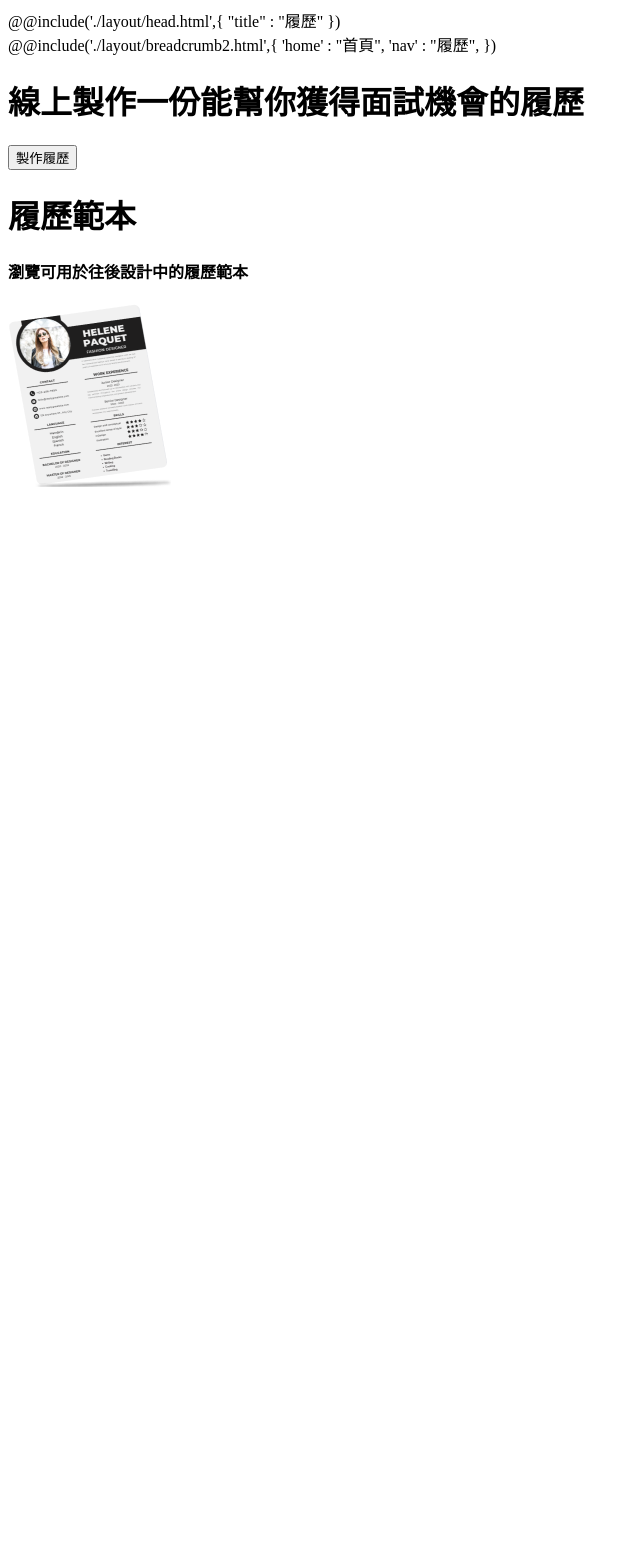
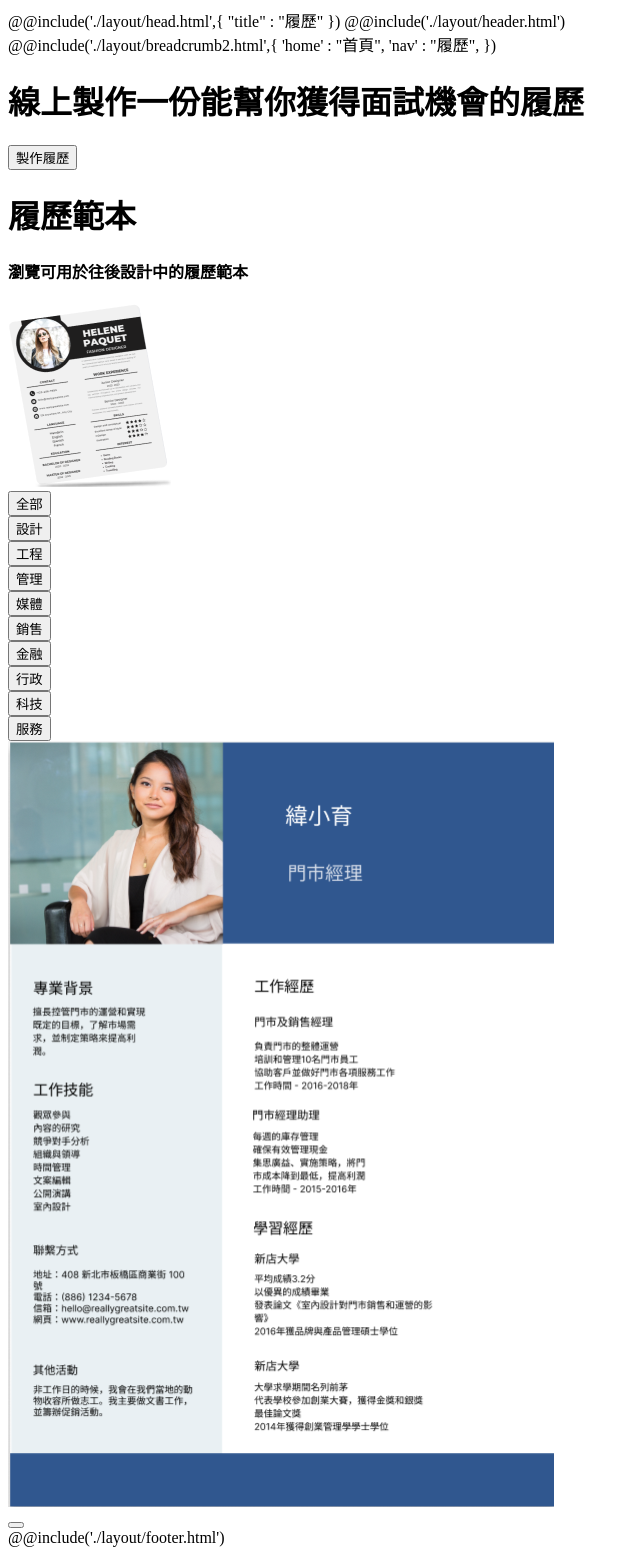
Before and after one commit to dai24/tgd102_g2, a PHP site: page /resume.html in a window 1280 px wide. Shown: the whole page, without its empty margins (0-640 px from the left). Before the commit the page ends 487 px from the top, so only its background shows below. Run offline with PHP 8.4, Linux system fonts and the light colour scheme.

Commit message:
add 履歷範本分類、按鈕、js跟css共用連結

```diff
--- a/layout/footer.html
+++ b/layout/footer.html
@@ -26,3 +26,9 @@
     </div>
 
 </footer>
+
+<!-- 套件 -->
+<script src="https://cdn.jsdelivr.net/npm/bootstrap@5.2.0/dist/js/bootstrap.bundle.min.js"></script>
+<script src="../js/jquery-3.6.0.js"></script>
+<!-- <script src="../js/vue.js"></script> -->
+<script src="../js/main.js"></script>
--- a/layout/head.html
+++ b/layout/head.html
@@ -2,6 +2,6 @@
 <meta http-equiv="X-UA-Compatible" content="IE=edge">
 <meta name="viewport" content="width=device-width, initial-scale=1.0">
 <link href="https://cdn.jsdelivr.net/npm/bootstrap@5.2.0/dist/css/bootstrap.min.css" rel="stylesheet">
+<link rel="stylesheet" href="https://cdnjs.cloudflare.com/ajax/libs/font-awesome/6.2.0/css/all.min.css"/>
 <link rel="stylesheet" href="css/style.css">
-<script src="https://cdn.jsdelivr.net/npm/bootstrap@5.2.0/dist/js/bootstrap.bundle.min.js"></script>
 <title>@@title</title>
--- a/resume.html
+++ b/resume.html
@@ -8,6 +8,7 @@
 </head>
 
 <body>
+    @@include('./layout/header.html')
     <!-- <div class="container">100% wide until container breakpoint</div>
     <div class="container-sm">100% wide until small breakpoint</div>
     <div class="container-md">100% wide until medium breakpoint</div>
@@ -15,7 +16,7 @@
     <div class="container-xl">100% wide until extra large breakpoint</div>
     <div class="container-xxl">100% wide until extra extra large breakpoint</div>
     <div class="container-fluid">100% wide until extra extra large breakpoint</div> -->
-    <!-- <div class="container-fluid"> -->
+    <div class="container-fluid">
 
         <div class="resume_wrapper">
             @@include('./layout/breadcrumb2.html',{
@@ -39,12 +40,36 @@
                     <h4 class="h4-1">瀏覽可用於往後設計中的履歷範本</h4>
                 </div>
                 <div class="col">
-                    <img src="images/resume/resume1.png" alt="">
+                    <img src="images/resume/resume_banner1.png" alt="">
                 </div>
             </div>
+
+            <main class="resume">
+                <div class="row category">
+                    <div class="col-1"><button class="btn13">全部</button></div>
+                    <div class="col-1"><button class="btn13">設計</button></div>
+                    <div class="col-1"><button class="btn13">工程</button></div>
+                    <div class="col-1"><button class="btn13">管理</button></div>
+                    <div class="col-1"><button class="btn13">媒體</button></div>
+                    <div class="col-1"><button class="btn13">銷售</button></div>
+                    <div class="col-1"><button class="btn13">金融</button></div>
+                    <div class="col-1"><button class="btn13">行政</button></div>
+                    <div class="col-1"><button class="btn13">科技</button></div>
+                    <div class="col-1"><button class="btn13">服務</button></div>
+                </div>
+
+                <div class="card" style="width: 18rem;">
+                    <img src="images/resume/resume_1.png" class="card-img-top" alt="...">
+                    <div class="card-body">
+                      <button><i class="fa-solid fa-heart"></i></button>
+                    </div>
+                  </div>
+            </main>
         </div>
 
-    <!-- </div> -->
+        @@include('./layout/footer.html')
+
+    </div>
 </body>
 
 </html>
--- a/sass/component/_btn.scss
+++ b/sass/component/_btn.scss
@@ -91,10 +91,10 @@
 }
 
 .btn13{
-    @include btn2(68px ,$fontSize02, $space01, transparent, $secondary01,5px,$primary02,null);
-    height: 49px;
+    @include btn4(70px ,$fontSize02, $space01, rgba(255, 255, 255, 0), $secondary01,5px,null,$primary02);
+    height: 40px;
     @include m(){
-        @include btn2(36px ,$fontSize04, $space01, transparent, $secondary01, 5px,$secondary02,null);
+        @include btn4(36px ,$fontSize04, $space01, transparent, $secondary01, 5px,$secondary02,null);
         height: 22px;
     }
 }
```
Also changed, not shown: js/main.js (+11 -0 lines), layout/header.html (+4 -4 lines), sass/mixin/_mixin.scss (+22 -2 lines), sass/page/_resume.scss (+41 -6 lines), images/resume/resume_1.png (added), images/resume/resume_2.png (added), images/resume/resume_banner1.png (renamed from images/resume/resume1.png).
